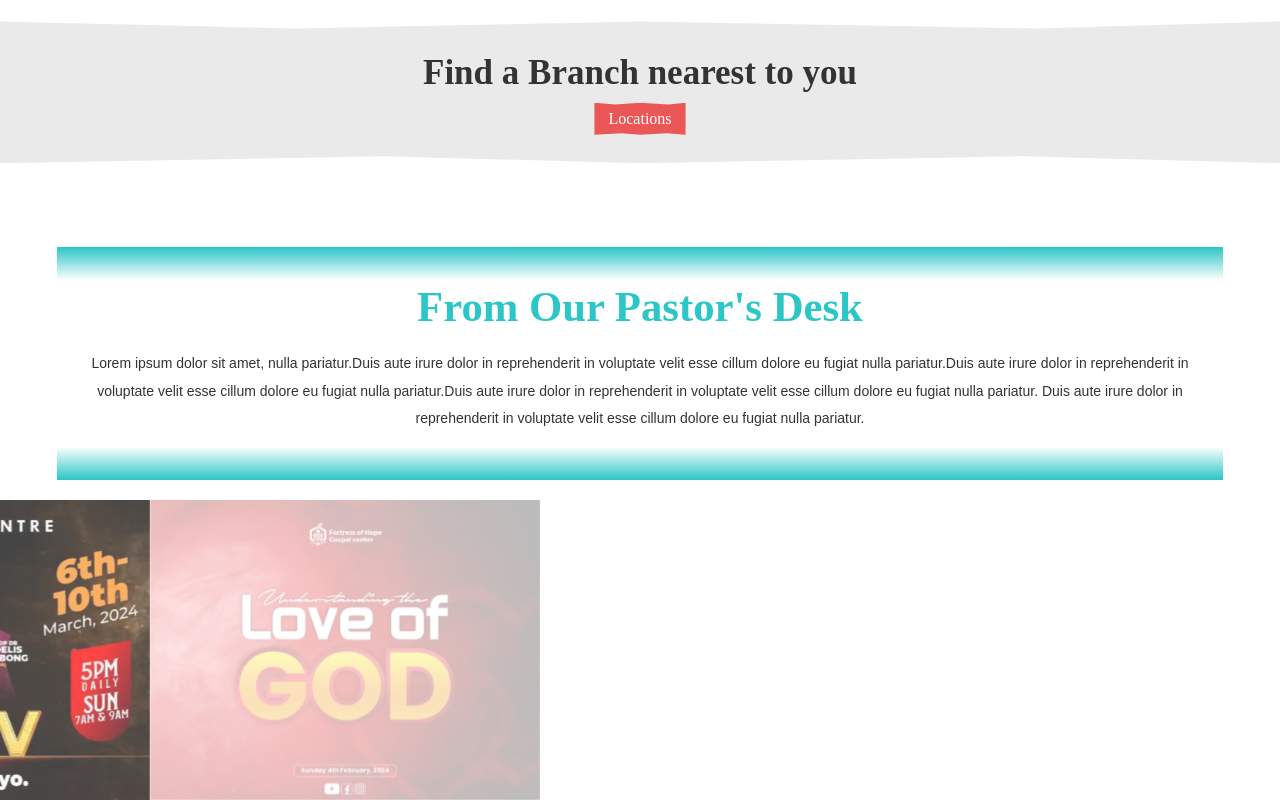
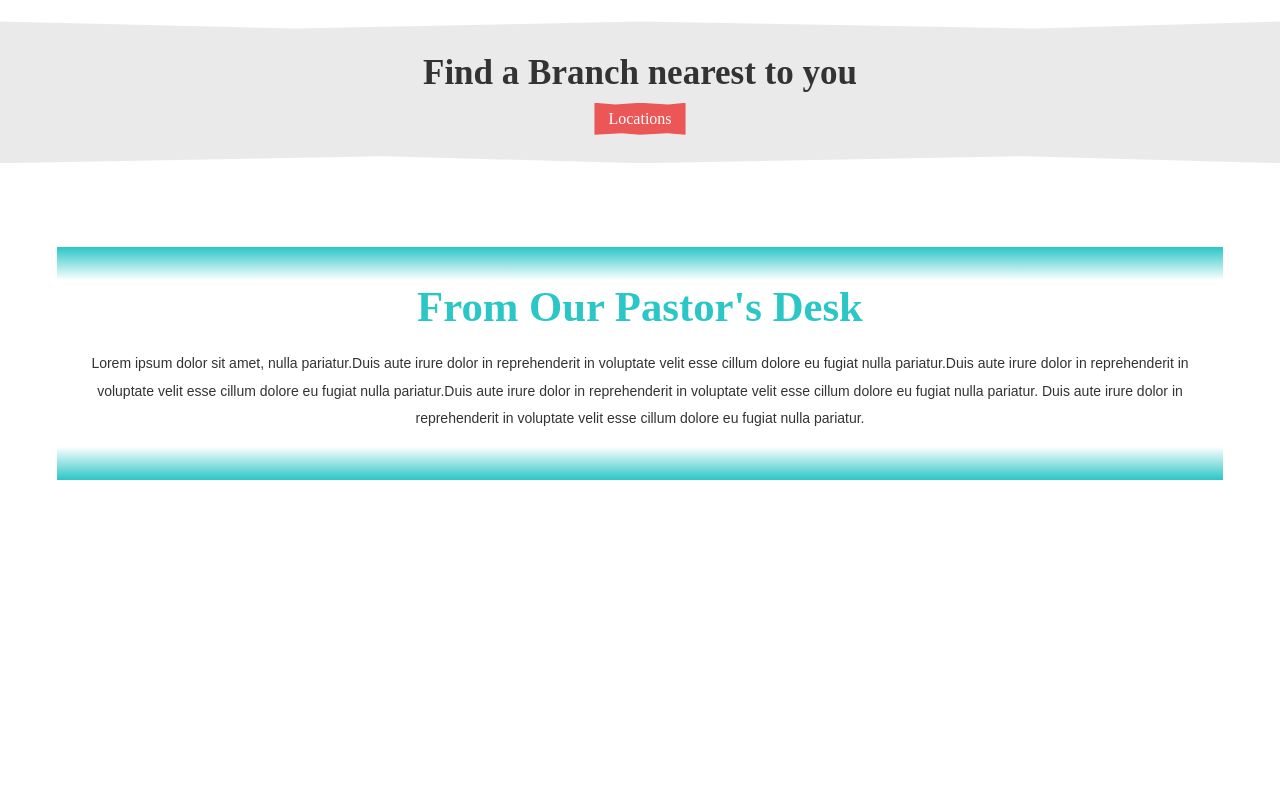
Before and after one commit to Iydeejames/Fortress-of-hope, a React (Create React App) app: page / in a window 1280 px wide. Shown: the part 2314-3114 px from the top of the page. Built offline with nearby package versions, Linux system fonts and the light colour scheme.

Commit message:
Update Events.js

```diff
--- a/src/components/Events.js
+++ b/src/components/Events.js
@@ -13,21 +13,20 @@ const EventSection = () => {
   useEffect(() => {
     const interval = setInterval(() => {
       setActiveIndex((prevIndex) => (prevIndex + 1) % photos.length);
-    }, 6000);
+    }, 5000); // Change interval to 5 seconds
 
     return () => clearInterval(interval);
   }, [photos]);
 
   return (
     <div className="event-section">
-      {photos.map((photo, index) => (
+      <div className="card">
         <img
-          key={index}
-          src={photo}
-          alt={`Event ${index + 1}`}
-          className={index === activeIndex ? 'active' : ''}
+          src={photos[activeIndex]}
+          alt={`Event ${activeIndex + 1}`}
+          className="card-image"
         />
-      ))}
+      </div>
     </div>
   );
 };
```
